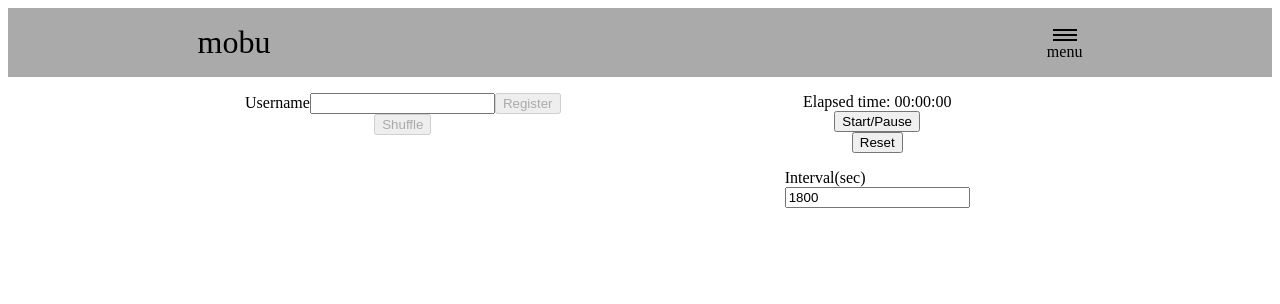
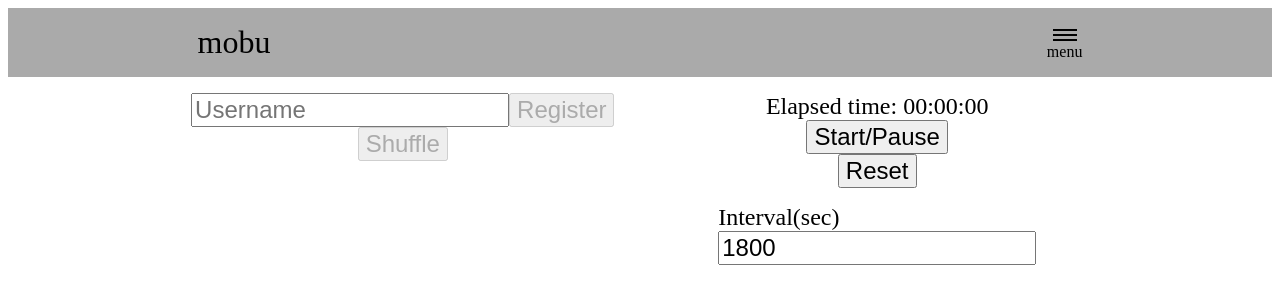
Before and after one commit to mobu-of-the-world/mobu, a React (Create React App) app: page / in a window 1280 px wide. Shown: the top 304 px of the page. Built offline with nearby package versions, Linux system fonts and the light colour scheme.

Commit message:
adjust font-size

```diff
--- /dev/null
+++ b/src/atoms/Button.css
@@ -0,0 +1,3 @@
+.button {
+  font-size: 1.5rem;
+}
--- a/src/atoms/Button.tsx
+++ b/src/atoms/Button.tsx
@@ -1,9 +1,15 @@
 import React from "react";
+
+import "./Button.css";
 
 const Button: React.FunctionComponent<React.ButtonHTMLAttributes<
   HTMLButtonElement
 >> = ({ children, ...rest }) => {
-  return <button {...rest}>{children}</button>;
+  return (
+    <button className="button" {...rest}>
+      {children}
+    </button>
+  );
 };
 
 export default Button;
--- /dev/null
+++ b/src/atoms/Emoji.css
@@ -0,0 +1,5 @@
+.emoji {
+  font-size: 1.5rem;
+  margin-left: 0.5rem;
+  margin-right: 0.5rem;
+}
--- a/src/atoms/Emoji.tsx
+++ b/src/atoms/Emoji.tsx
@@ -1,14 +1,17 @@
 import React from "react";
+
+import "./Emoji.css";
 
 const Emoji: React.FunctionComponent<{
   name: EmojiName;
 }> = ({ name }) => {
-  return <>{emojiByName(name)}</>;
+  return <div className="emoji">{emojiByName(name)}</div>;
 };
 
 export enum EmojiName {
   Car,
-  Speaker
+  Speaker,
+  Wastebasket
 }
 
 function emojiByName(name: EmojiName): string {
@@ -17,6 +20,8 @@ function emojiByName(name: EmojiName): string {
       return "🚗";
     case EmojiName.Speaker:
       return "🗣";
+    case EmojiName.Wastebasket:
+      return "🗑";
     default:
       return "";
   }
--- /dev/null
+++ b/src/atoms/Text.css
@@ -0,0 +1,3 @@
+.text {
+  font-size: 1.5rem;
+}
--- a/src/atoms/Text.tsx
+++ b/src/atoms/Text.tsx
@@ -1,7 +1,13 @@
 import React from "react";
 
+import "./Text.css";
+
 const Text: React.FunctionComponent = ({ children, ...rest }) => {
-  return <div {...rest}>{children}</div>;
+  return (
+    <div className="text" {...rest}>
+      {children}
+    </div>
+  );
 };
 
 export default Text;
--- /dev/null
+++ b/src/atoms/TextInput.css
@@ -0,0 +1,3 @@
+.textinput {
+  font-size: 1.5rem;
+}
--- a/src/atoms/TextInput.tsx
+++ b/src/atoms/TextInput.tsx
@@ -1,9 +1,11 @@
 import React from "react";
+
+import "./TextInput.css";
 
 const TextInput: React.FunctionComponent<React.InputHTMLAttributes<
   HTMLInputElement
 >> = ({ ...rest }) => {
-  return <input {...rest} />;
+  return <input className="textinput" {...rest} />;
 };
 
 export default TextInput;
--- /dev/null
+++ b/src/molecules/User.css
@@ -0,0 +1,3 @@
+.user {
+  display: flex;
+}
--- a/src/molecules/User.tsx
+++ b/src/molecules/User.tsx
@@ -1,16 +1,19 @@
 import React from "react";
 
 import Emoji, { EmojiName } from "../atoms/Emoji";
+import Text from "../atoms/Text";
+
+import "./User.css";
 
 const User: React.FunctionComponent<{
   isDriver: boolean;
   user: string;
 }> = ({ isDriver, user }) => {
   return (
-    <span>
+    <div className="user">
       <Emoji name={emojiNameByRole(isDriver)} />
-      {user}
-    </span>
+      <Text>{user}</Text>
+    </div>
   );
 };
 
--- a/src/organisms/UserList.css
+++ b/src/organisms/UserList.css
@@ -4,3 +4,14 @@
   flex-direction: column;
   align-items: center;
 }
+
+.userlist__list {
+  list-style-type: none;
+  width: 70%;
+}
+
+.userlist__listitem {
+  display: flex;
+  justify-content: space-between;
+  margin-bottom: 0.5rem;
+}
--- a/src/organisms/UserList.tsx
+++ b/src/organisms/UserList.tsx
@@ -3,6 +3,7 @@ import React from "react";
 import Button from "../atoms/Button";
 import Form from "../atoms/Form";
 import TextInput from "../atoms/TextInput";
+import Emoji, { EmojiName } from "../atoms/Emoji";
 import User from "../molecules/User";
 
 import "./UserList.css";
@@ -27,8 +28,11 @@ const UserList: React.FunctionComponent<{
   return (
     <div className="userlist">
       <Form onSubmit={onUserRegister}>
-        Username
-        <TextInput onChange={onUsernameChange} value={username} />
+        <TextInput
+          placeholder="Username"
+          onChange={onUsernameChange}
+          value={username}
+        />
         <Button type="submit" disabled={registerDisabled}>
           Register
         </Button>
@@ -36,12 +40,12 @@ const UserList: React.FunctionComponent<{
       <Button onClick={onShuffle} disabled={users.length < 2}>
         Shuffle
       </Button>
-      <ul>
+      <ul className="userlist__list">
         {users.map((user, index) => (
-          <li key={user}>
+          <li className="userlist__listitem" key={user}>
             <User isDriver={index === 0} user={user} />
             <Button onClick={onUserRemove} value={user}>
-              Remove
+              <Emoji name={EmojiName.Wastebasket} />
             </Button>
           </li>
         ))}
```
